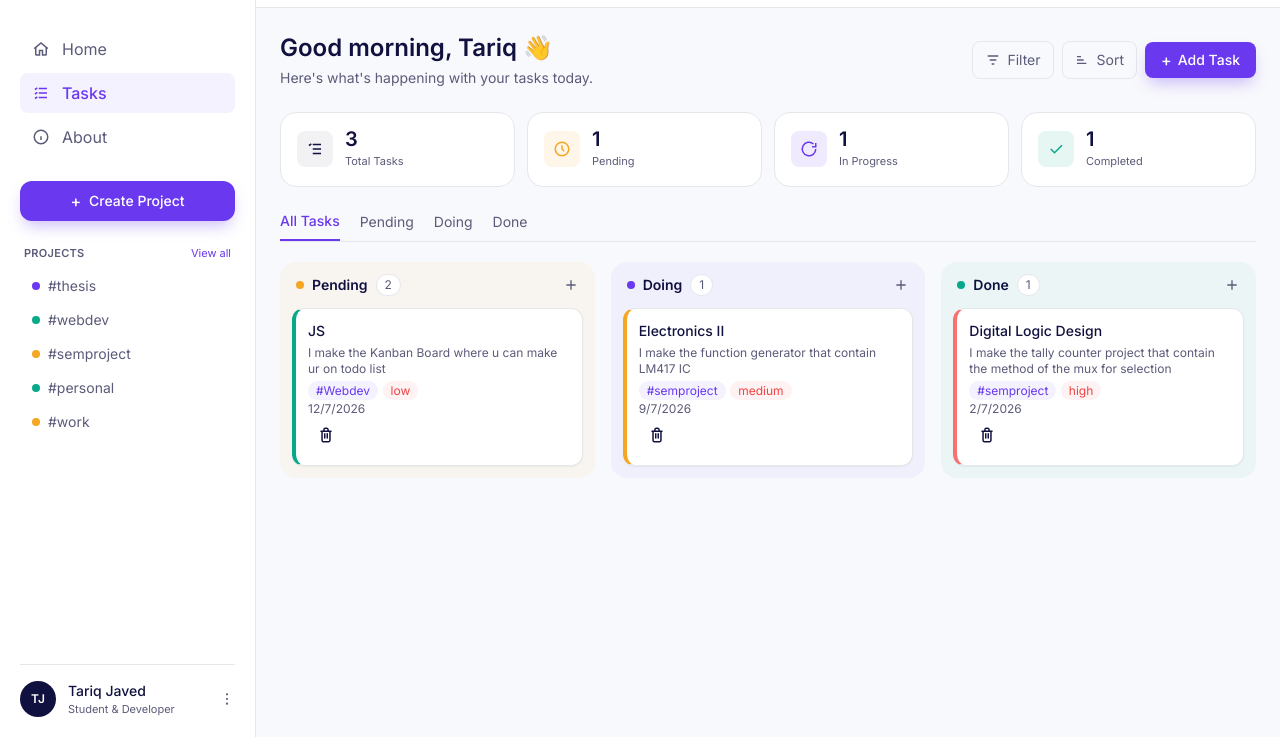
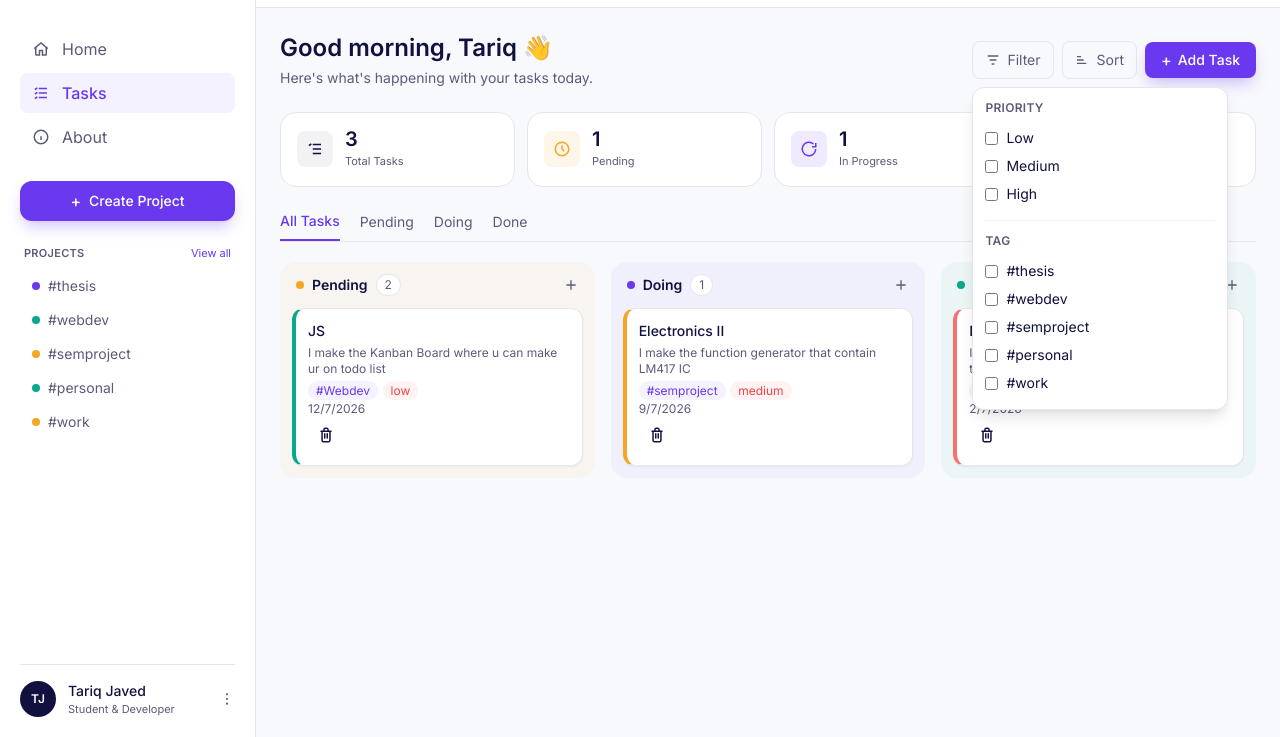
Before and after one commit to tariqjaved06/Kanaban-Board, a website: page index.html in a window 1280 px wide. Both pictures are taken after a click on the button "Filter". Shown: the part 63-800 px from the top of the page. Drawn offline with nearby package versions, Linux system fonts and the light colour scheme.

Commit message:
feat: add priority/tag filter dropdown to task board
- Add dropdown UI under Filter button (priority + tag checkboxes)
- Wire toggle open/close on button click
- Add click-outside-to-close behavior
- Add getVisibleTasks() to filter tasks by active priority/tag selections
- Rework renderAllTask() and renderTasksByStatus() to clear existing
  cards before re-rendering, so filters can be applied live without
  duplicating cards
- Wire checkbox change events to rebuild active filters and re-render

```diff
--- a/index.html
+++ b/index.html
@@ -303,8 +303,11 @@
               </p>
             </div>
             <div class="flex items-center gap-2">
+              <!-- FILTER (wrapped for dropdown positioning) -->
+              <div class="relative">
                 <button
                   type="button"
+                  id="filter-btn"
                   class="flex items-center gap-1.5 px-3 py-2 rounded-lg border border-gray-200 text-sm text-slate hover:bg-surface"
                 >
                   <svg
@@ -320,6 +323,117 @@
                   </svg>
                   Filter
                 </button>
+                <div
+                  id="filter-dropdown"
+                  class="hidden absolute top-full mt-2 left-0 w-64 bg-white border border-gray-200 rounded-xl shadow-lg p-3 z-20"
+                >
+                  <div class="mb-3">
+                    <p
+                      class="text-xs font-semibold text-slate uppercase tracking-wide mb-2"
+                    >
+                      Priority
+                    </p>
+                    <label
+                      class="flex items-center gap-2 text-sm py-1 cursor-pointer"
+                    >
+                      <input
+                        type="checkbox"
+                        class="filter-checkbox accent-violet"
+                        data-filter-type="priority"
+                        data-value="low"
+                      />
+                      Low
+                    </label>
+                    <label
+                      class="flex items-center gap-2 text-sm py-1 cursor-pointer"
+                    >
+                      <input
+                        type="checkbox"
+                        class="filter-checkbox accent-violet"
+                        data-filter-type="priority"
+                        data-value="medium"
+                      />
+                      Medium
+                    </label>
+                    <label
+                      class="flex items-center gap-2 text-sm py-1 cursor-pointer"
+                    >
+                      <input
+                        type="checkbox"
+                        class="filter-checkbox accent-violet"
+                        data-filter-type="priority"
+                        data-value="high"
+                      />
+                      High
+                    </label>
+                  </div>
+
+                  <div class="pt-3 border-t border-gray-100">
+                    <p
+                      class="text-xs font-semibold text-slate uppercase tracking-wide mb-2"
+                    >
+                      Tag
+                    </p>
+                    <label
+                      class="flex items-center gap-2 text-sm py-1 cursor-pointer"
+                    >
+                      <input
+                        type="checkbox"
+                        class="filter-checkbox accent-violet"
+                        data-filter-type="tag"
+                        data-value="thesis"
+                      />
+                      #thesis
+                    </label>
+                    <label
+                      class="flex items-center gap-2 text-sm py-1 cursor-pointer"
+                    >
+                      <input
+                        type="checkbox"
+                        class="filter-checkbox accent-violet"
+                        data-filter-type="tag"
+                        data-value="webdev"
+                      />
+                      #webdev
+                    </label>
+                    <label
+                      class="flex items-center gap-2 text-sm py-1 cursor-pointer"
+                    >
+                      <input
+                        type="checkbox"
+                        class="filter-checkbox accent-violet"
+                        data-filter-type="tag"
+                        data-value="semproject"
+                      />
+                      #semproject
+                    </label>
+                    <label
+                      class="flex items-center gap-2 text-sm py-1 cursor-pointer"
+                    >
+                      <input
+                        type="checkbox"
+                        class="filter-checkbox accent-violet"
+                        data-filter-type="tag"
+                        data-value="personal"
+                      />
+                      #personal
+                    </label>
+                    <label
+                      class="flex items-center gap-2 text-sm py-1 cursor-pointer"
+                    >
+                      <input
+                        type="checkbox"
+                        class="filter-checkbox accent-violet"
+                        data-filter-type="tag"
+                        data-value="work"
+                      />
+                      #work
+                    </label>
+                  </div>
+                  <!-- checkboxes go here, next step -->
+                </div>
+              </div>
+
               <button
                 type="button"
                 class="flex items-center gap-1.5 px-3 py-2 rounded-lg border border-gray-200 text-sm text-slate hover:bg-surface"
@@ -549,8 +663,6 @@
                   </svg>
                 </button>
               </div>
-
-
             </div>
 
             <!-- DONE -->
@@ -585,8 +697,6 @@
                   </svg>
                 </button>
               </div>
-
-
             </div>
           </section>
         </div>
--- a/script.js
+++ b/script.js
@@ -29,6 +29,44 @@ let tasks = [
     status: "pending",
   },
 ];
+//
+let pageStatus = null;
+if (
+  document.getElementById("pending-list") &&
+  !document.getElementById("doing-list")
+) {
+  pageStatus = "pending";
+} else if (
+  document.getElementById("doing-list") &&
+  !document.getElementById("pending-list")
+) {
+  pageStatus = "doing";
+} else if (
+  document.getElementById("done-list") &&
+  !document.getElementById("pending-list")
+) {
+  pageStatus = "done";
+}
+
+//Filter button Functionlity
+const filterBtn = document.getElementById('filter-btn');
+const filterDropDown = document.getElementById('filter-dropdown');
+
+if (filterBtn && filterDropDown) {
+  filterBtn.addEventListener('click', function () {
+    filterDropDown.classList.toggle('hidden');
+  });
+
+  document.addEventListener('click', function (event) {
+    const isDropdownOpen = !filterDropDown.classList.contains('hidden');
+    const clickedInsideDropdown = filterDropDown.contains(event.target);
+    const clickedFilterBtn = filterBtn.contains(event.target);
+
+    if (isDropdownOpen && !clickedInsideDropdown && !clickedFilterBtn) {
+      filterDropDown.classList.add('hidden');
+    }
+  });
+}
 //Load the saved task
 function loadTasks() {
   const saved = localStorage.getItem("tasks");
@@ -169,6 +207,9 @@ document.addEventListener("click", function (event) {
   updateCount();
   saveTasks();
 });
+const status = pageStatus
+  ? pageStatus
+  : document.querySelector('input[name="status"]:checked').value;
 
 //Create Task - guarded, since not every page has this button
 function createTask() {
@@ -180,9 +221,9 @@ function createTask() {
       const title = document.getElementById("task-title").value;
       const description = document.getElementById("task-desc").value;
       const dueDate = document.getElementById("due-date").value;
-      const status = document.querySelector(
-        'input[name="status"]:checked',
-      ).value;
+      const status = pageStatus
+        ? pageStatus
+        : document.querySelector('input[name="status"]:checked').value;
       const priority = document.querySelector(
         'input[name="priority"]:checked',
       ).value;
```
Lines whose indentation alone changed are shown as unchanged.
